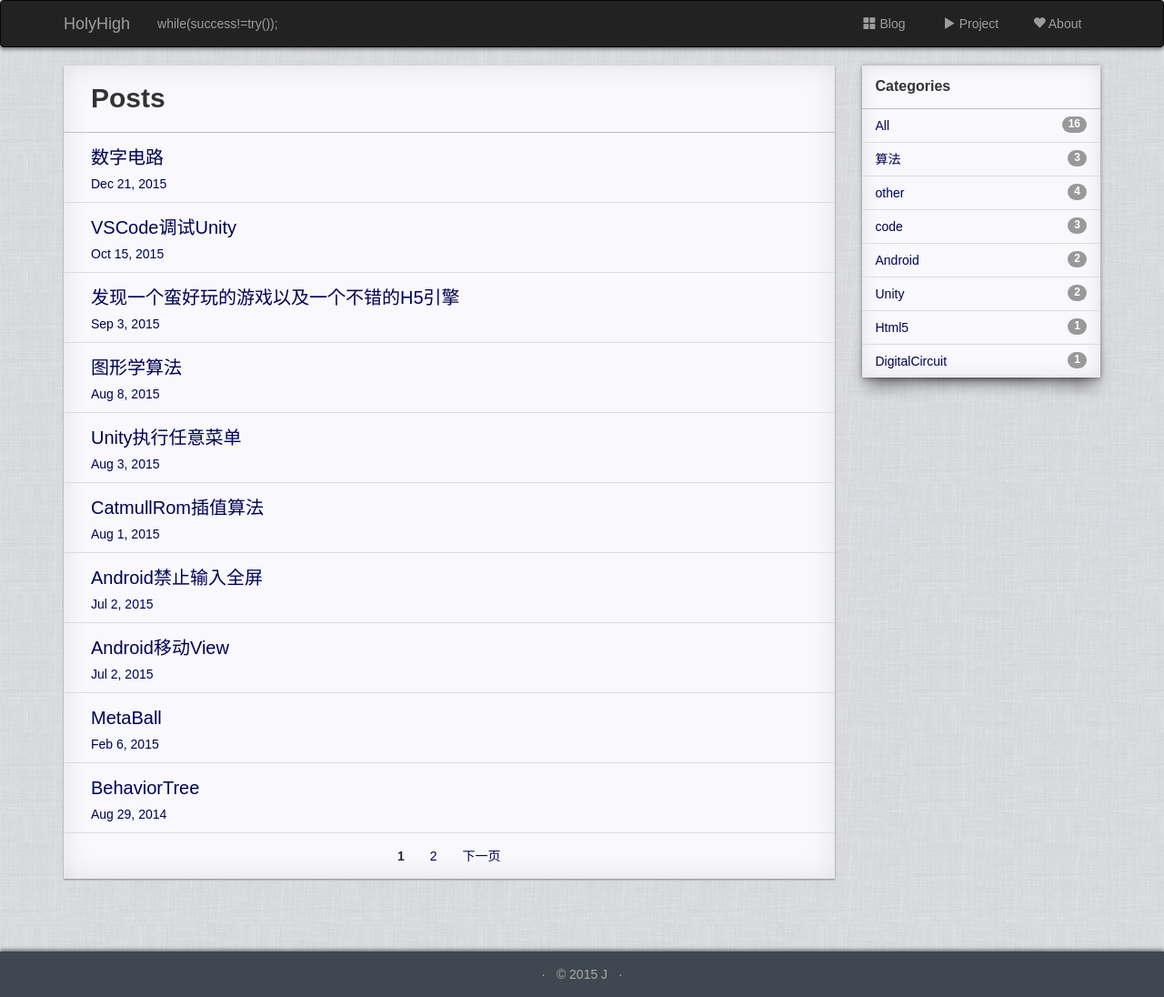
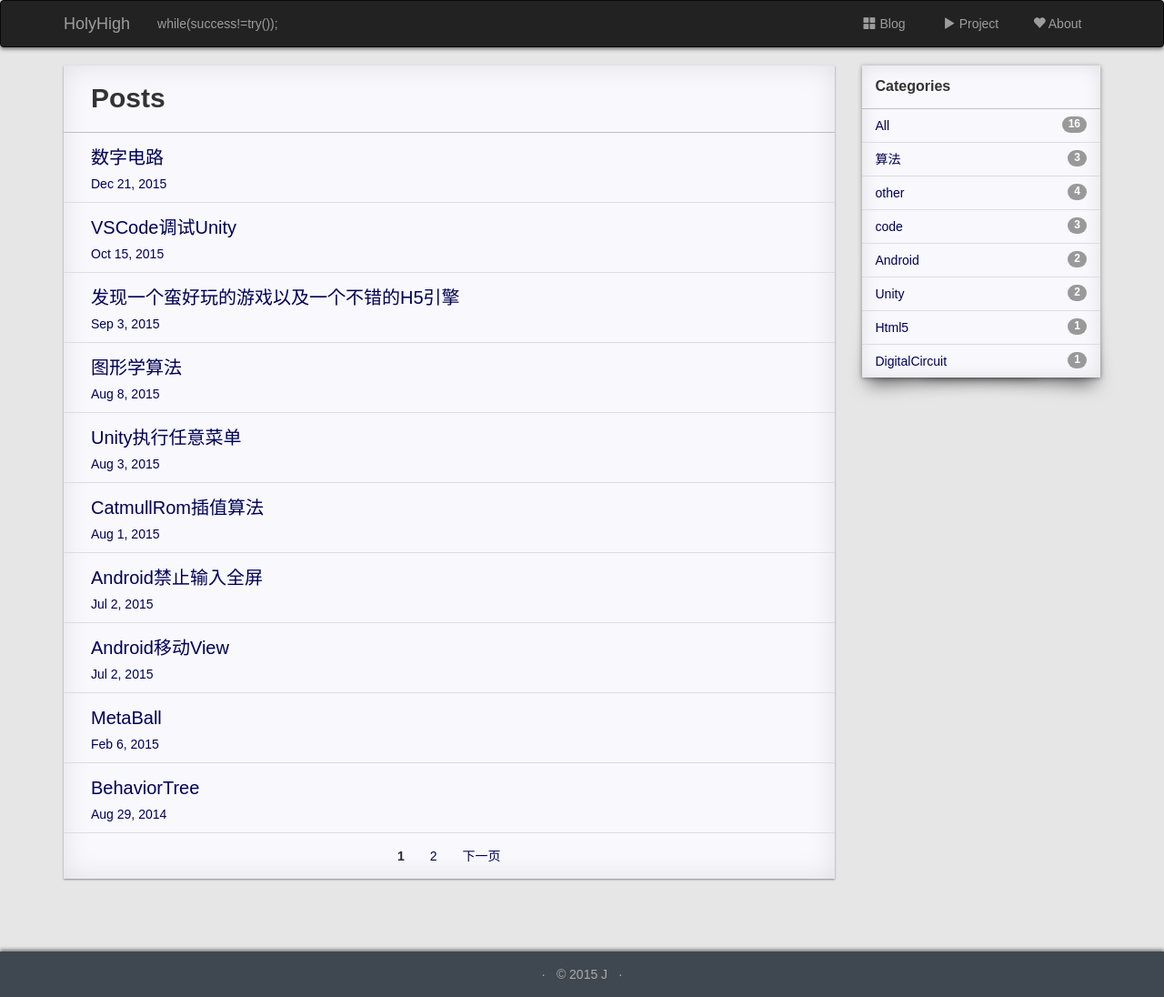
Before and after one commit to imnotanderson/imnotanderson.github.io, a Jekyll site: the page built from index.html, in a window 1280 px wide. Shown: the whole page at 91% size. Built offline with Jekyll 4.4.1, drawn with Linux system fonts in a browser that asks for light colours; nearby versions of some CDN libraries; the list of posts is cut into pages by our own code; comment, search, counter and statistics services are not loaded.

Commit message:
remove background

```diff
--- a/static/css/index.css
+++ b/static/css/index.css
@@ -3,8 +3,9 @@
  */
 /* commom */
 body {
-	background-image: url(/static/img/canvas_bg1.jpg);
-    font-family: 'Microsoft YaHei', 'SimHei', sans-serif;
+	/*background-image: url(/static/img/canvas_bg1.jpg);*/
+		background-color: #e6e6e6;
+		font-family: 'Microsoft YaHei', 'SimHei', sans-serif;
 }
 article p{
 	/*text-indent: 2em;*/
```
